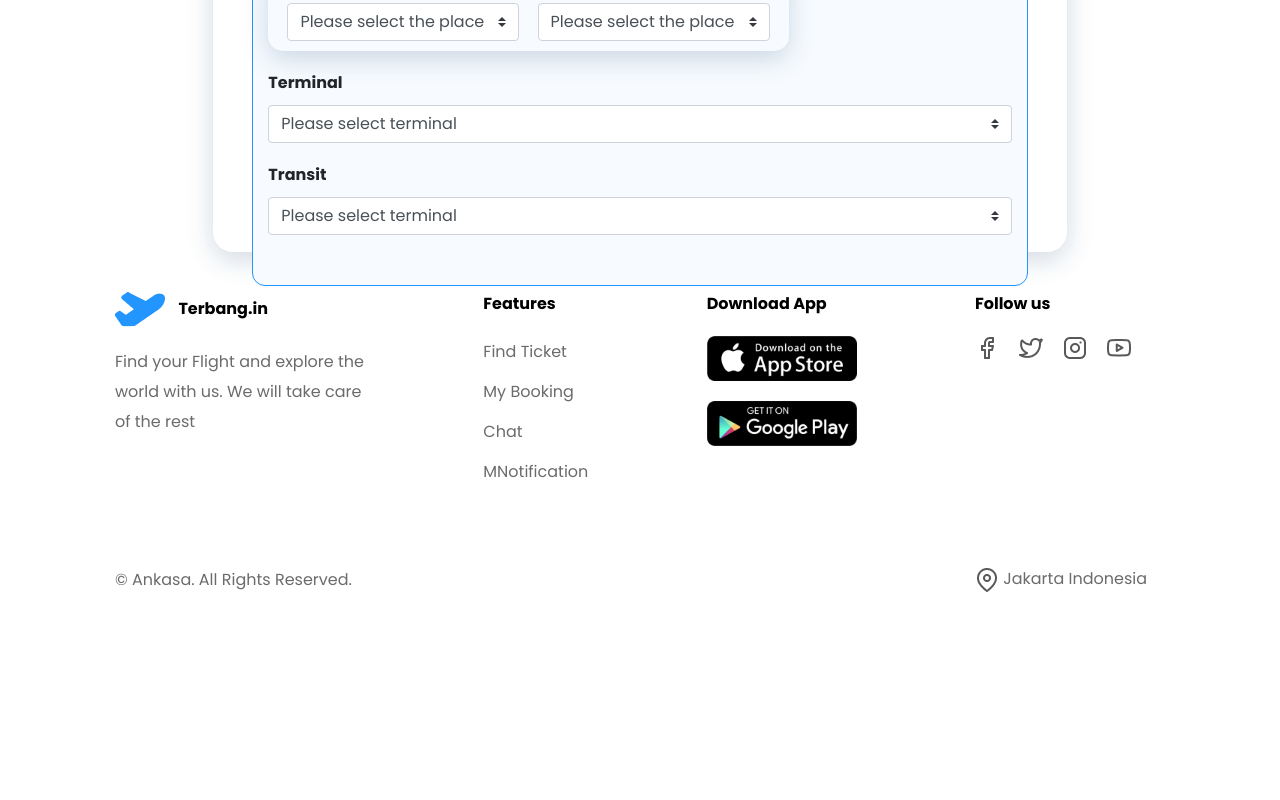
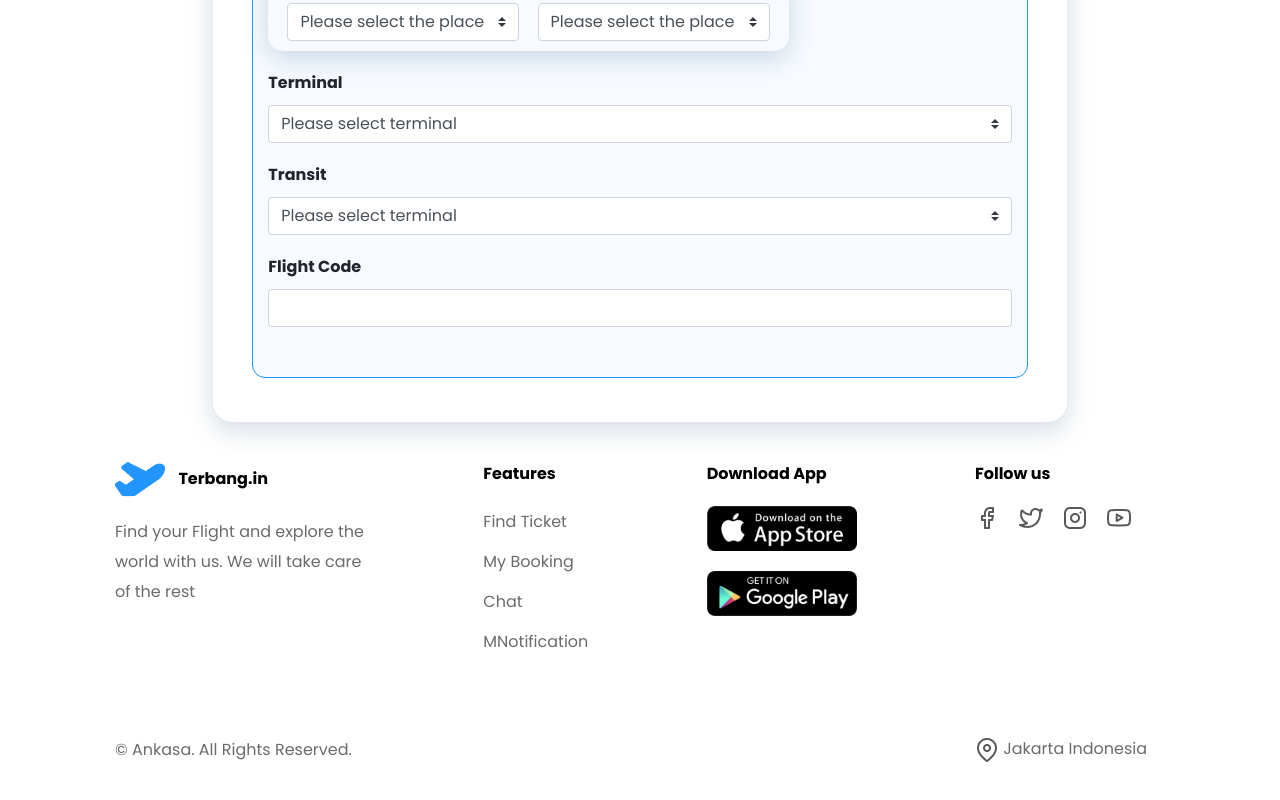
Before and after one commit to andrawanerlang1/TERBANGIN-FrontEnd, a Vue app: page /post-flight in a window 1280 px wide. Shown: the part 1121-1921 px from the top of the page. Before the commit the page ends 1773 px from the top, so only its background shows below. Built offline with nearby package versions, Linux system fonts and the light colour scheme; what vue-sweetalert2, vue-toasted would draw is missing.

Commit message:
add form flight code

```diff
--- a/src/components/_base/FlightDetail/FlightInputPost.vue
+++ b/src/components/_base/FlightDetail/FlightInputPost.vue
@@ -111,6 +111,12 @@
           required
         ></b-form-select>
       </div>
+      <div class="formSeparator">
+        <div class="separatorName">
+          Flight Code
+        </div>
+        <b-form-input></b-form-input>
+      </div>
     </div>
   </div>
 </template>
--- a/src/views/PostFlight.vue
+++ b/src/views/PostFlight.vue
@@ -9,7 +9,7 @@
       />
     </div>
     <div class="row justify-content-center">
-      <div class="col-10 boxMessage col-lg-8  mt-5" style="height:1200px">
+      <div class="col-10 boxMessage col-lg-8  mt-5" style="height:1370px">
         <div class="container">
           <div class="row">
             <div class="col mx-lg-4">
```
Also changed, not shown: 1 other file (tests, documents, lock files or other folders).
